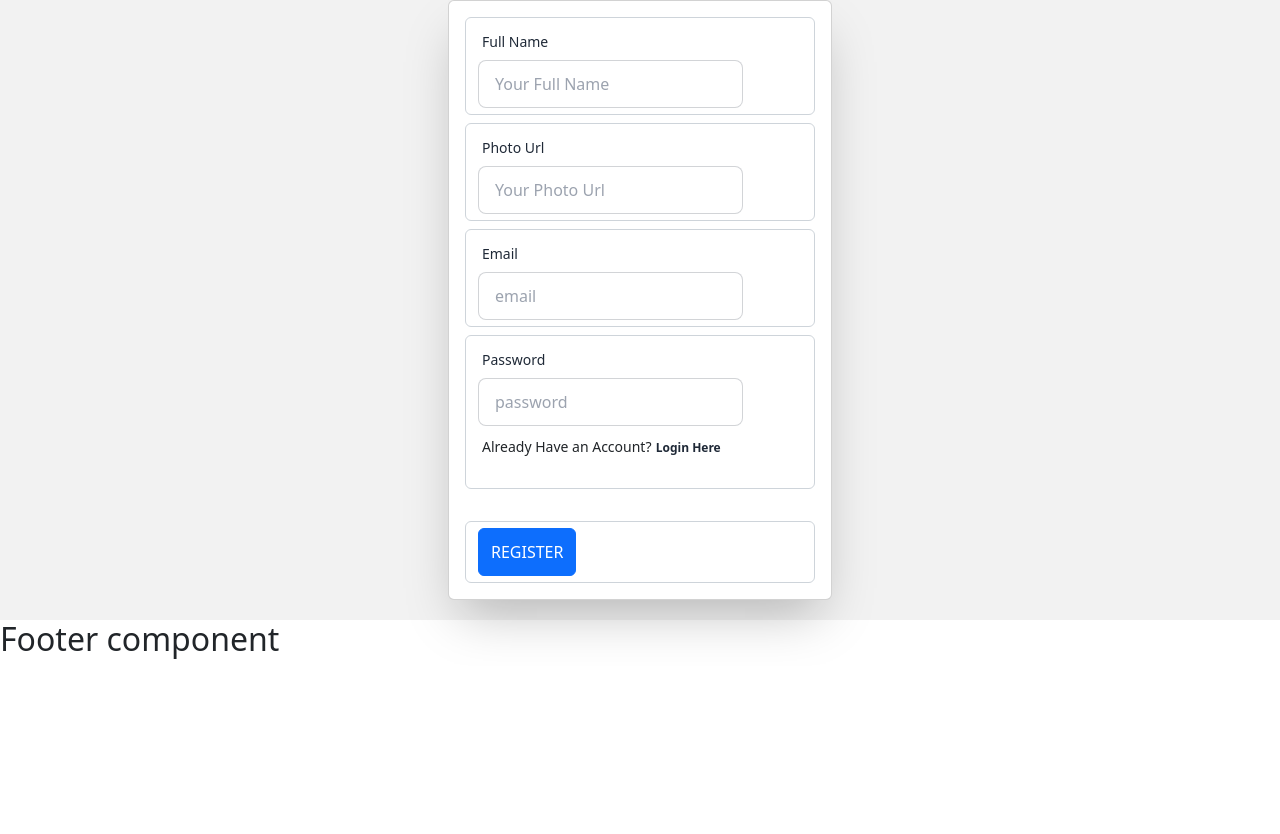
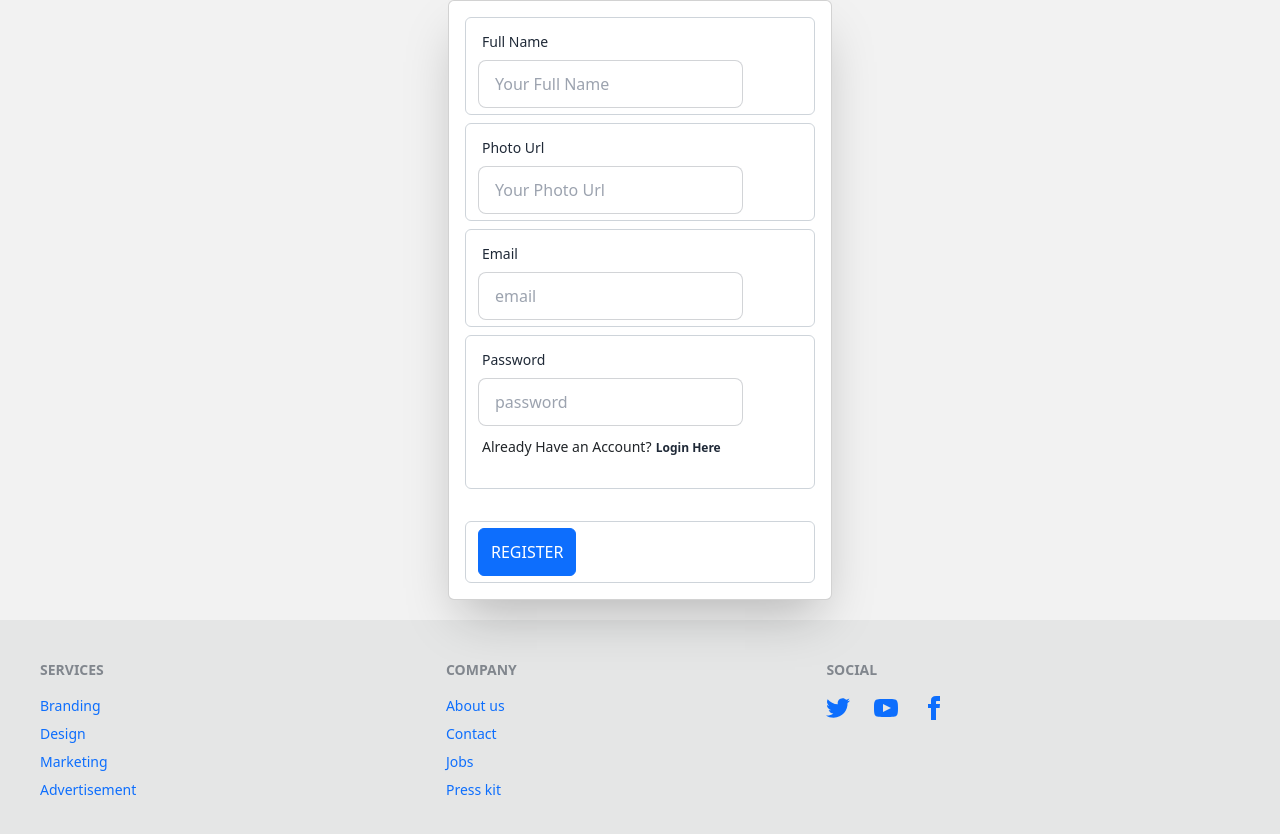
Before and after one commit to mdshakil-ctg/deep-web-school, a React (Create React App) app: page /register in a window 1280 px wide. Shown: the part 236-1070 px from the top of the page. Before the commit the page ends 902 px from the top, so only its background shows below. Built offline with nearby package versions, Linux system fonts and the light colour scheme; no server answers.

Commit message:
footer section added

```diff
--- a/package.json
+++ b/package.json
@@ -3,6 +3,7 @@
   "version": "0.1.0",
   "private": true,
   "dependencies": {
+    "@heroicons/react": "^2.0.12",
     "@testing-library/jest-dom": "^5.16.5",
     "@testing-library/react": "^13.4.0",
     "@testing-library/user-event": "^13.5.0",
@@ -13,6 +14,7 @@
     "react": "^18.2.0",
     "react-bootstrap": "^2.5.0",
     "react-dom": "^18.2.0",
+    "react-icons": "^4.6.0",
     "react-router-dom": "^6.4.2",
     "react-scripts": "5.0.1",
     "web-vitals": "^2.1.4"
--- a/src/components/CheckOut/CheckOut.js
+++ b/src/components/CheckOut/CheckOut.js
@@ -5,8 +5,8 @@
    const data = useLoaderData();
    const {name} = data ;
    return (
-      <div>
-         <h1>this is private checkout page for: {name}</h1>
+      <div className='p-5 vh-100'>
+         <h1>This is private checkout page for: {name}</h1>
       </div>
    );
 };
--- a/src/components/Courses/Courses.js
+++ b/src/components/Courses/Courses.js
@@ -5,7 +5,6 @@
 
 const Courses = () => {
    const courses = useLoaderData();
-   console.log(courses)
    return (
       <div className='grid grid-cols-3'>
       <div><LeftNav ></LeftNav></div>
--- a/src/components/Footer/Footer.js
+++ b/src/components/Footer/Footer.js
@@ -1,9 +1,35 @@
 import React from 'react';
+import { Link } from 'react-router-dom';
 
 const Footer = () => {
    return (
       <div>
-         <h2>Footer component</h2>
+
+         <footer className="footer p-10 bg-base-300 text-base-content">
+  <div>
+    <span className="footer-title">Services</span>
+    <Link className="link link-hover">Branding</Link>
+    <Link className="link link-hover">Design</Link>
+    <Link className="link link-hover">Marketing</Link>
+    <Link className="link link-hover">Advertisement</Link>
+  </div>
+  <div>
+    <span className="footer-title">Company</span>
+    <Link className="link link-hover">About us</Link>
+    <Link className="link link-hover">Contact</Link>
+    <Link className="link link-hover">Jobs</Link>
+    <Link className="link link-hover">Press kit</Link>
+  </div>
+  <div>
+    <span className="footer-title">Social</span>
+    <div className="grid grid-flow-col gap-4">
+      <Link><svg xmlns="http://www.w3.org/2000/svg" width="24" height="24" viewBox="0 0 24 24" className="fill-current"><path d="M24 4.557c-.883.392-1.832.656-2.828.775 1.017-.609 1.798-1.574 2.165-2.724-.951.564-2.005.974-3.127 1.195-.897-.957-2.178-1.555-3.594-1.555-3.179 0-5.515 2.966-4.797 6.045-4.091-.205-7.719-2.165-10.148-5.144-1.29 2.213-.669 5.108 1.523 6.574-.806-.026-1.566-.247-2.229-.616-.054 2.281 1.581 4.415 3.949 4.89-.693.188-1.452.232-2.224.084.626 1.956 2.444 3.379 4.6 3.419-2.07 1.623-4.678 2.348-7.29 2.04 2.179 1.397 4.768 2.212 7.548 2.212 9.142 0 14.307-7.721 13.995-14.646.962-.695 1.797-1.562 2.457-2.549z"></path></svg></Link>
+      <Link><svg xmlns="http://www.w3.org/2000/svg" width="24" height="24" viewBox="0 0 24 24" className="fill-current"><path d="M19.615 3.184c-3.604-.246-11.631-.245-15.23 0-3.897.266-4.356 2.62-4.385 8.816.029 6.185.484 8.549 4.385 8.816 3.6.245 11.626.246 15.23 0 3.897-.266 4.356-2.62 4.385-8.816-.029-6.185-.484-8.549-4.385-8.816zm-10.615 12.816v-8l8 3.993-8 4.007z"></path></svg></Link>
+      <Link><svg xmlns="http://www.w3.org/2000/svg" width="24" height="24" viewBox="0 0 24 24" className="fill-current"><path d="M9 8h-3v4h3v12h5v-12h3.642l.358-4h-4v-1.667c0-.955.192-1.333 1.115-1.333h2.885v-5h-3.808c-3.596 0-5.192 1.583-5.192 4.615v3.385z"></path></svg></Link>
+    </div>
+  </div>
+</footer>
+
       </div>
    );
 };
--- a/src/components/Register/Register.js
+++ b/src/components/Register/Register.js
@@ -1,11 +1,12 @@
 import React from 'react';
 import { useContext } from 'react';
-import { Link } from 'react-router-dom';
+import { Link, useNavigate } from 'react-router-dom';
 import { AuthContext } from '../../contexts/UserContext';
 
 const Register = () => {
 
    const {createUser, setUser} = useContext(AuthContext)
+   const navigate = useNavigate();
 
    const handleRegister = (event) =>{
 
@@ -22,6 +23,7 @@
          const user = result.user;
          console.log(user)
          setUser(user);
+         navigate('/');
       })
       .catch(err=>console.log(err))
 
--- a/src/components/login/Login.js
+++ b/src/components/login/Login.js
@@ -53,7 +53,7 @@
 
   const handleLogout = () =>{
     logOut()
-    .then(result => console.log(result))
+    .then( ()=> {})
     .catch(err => console.error(err))
   }
 
```
Also changed, not shown: src/components/Header/Header.js (+14 -4 lines), 1 other file (tests, documents, lock files or other folders).
